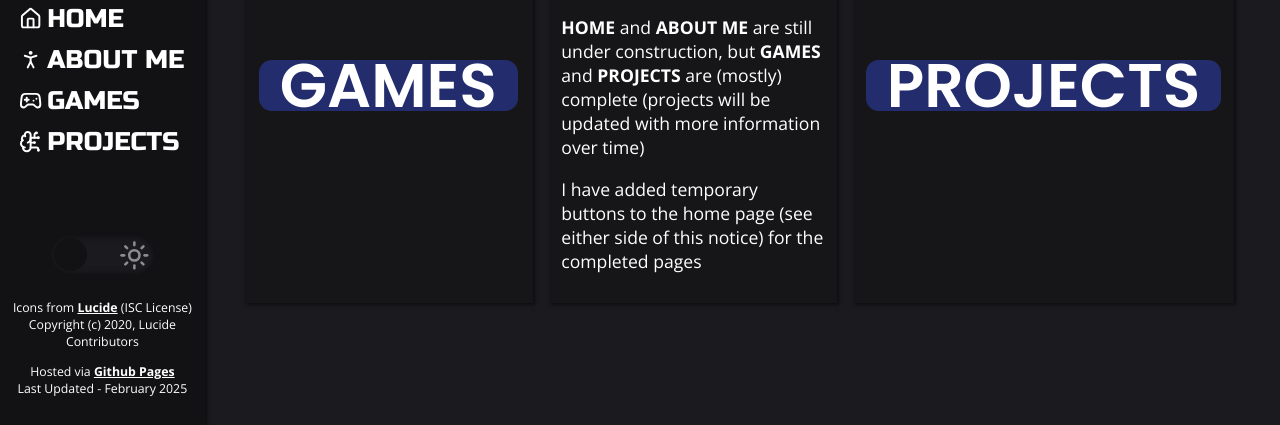
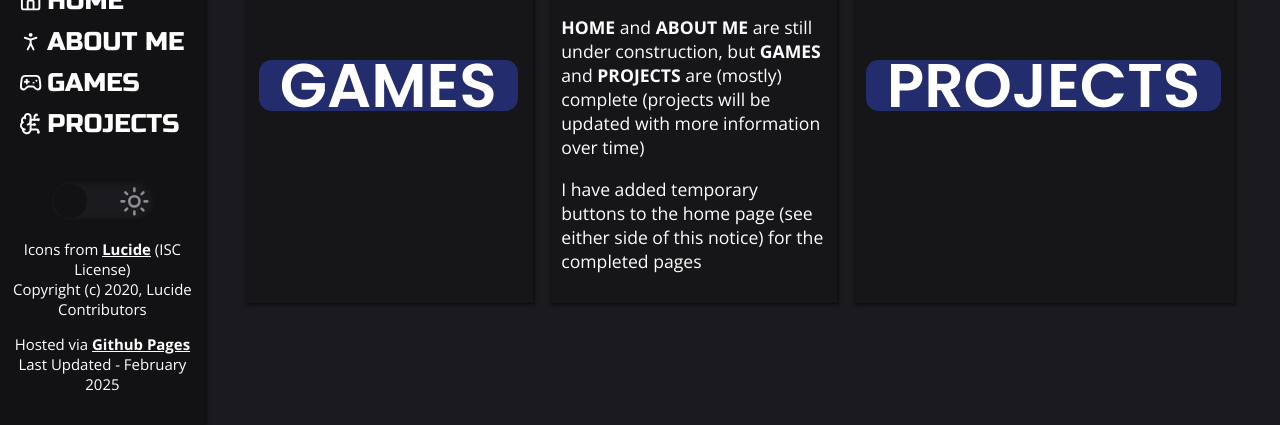
Before and after one commit to jm-2808/jm-2808.github.io, a plain HTML site: page index.html in a window 1280 px wide. Shown: the part 375-800 px from the top of the page. Drawn offline with nearby package versions, Linux system fonts and the light colour scheme.

Commit message:
Add files via upload

```diff
--- a/site/main.css
+++ b/site/main.css
@@ -161,7 +161,7 @@ body
 
 .subtext
 {
-    font-size: 0.70em;
+    font-size: 0.85em;
 }
 
 .quote          { font-style: italic; }
```
